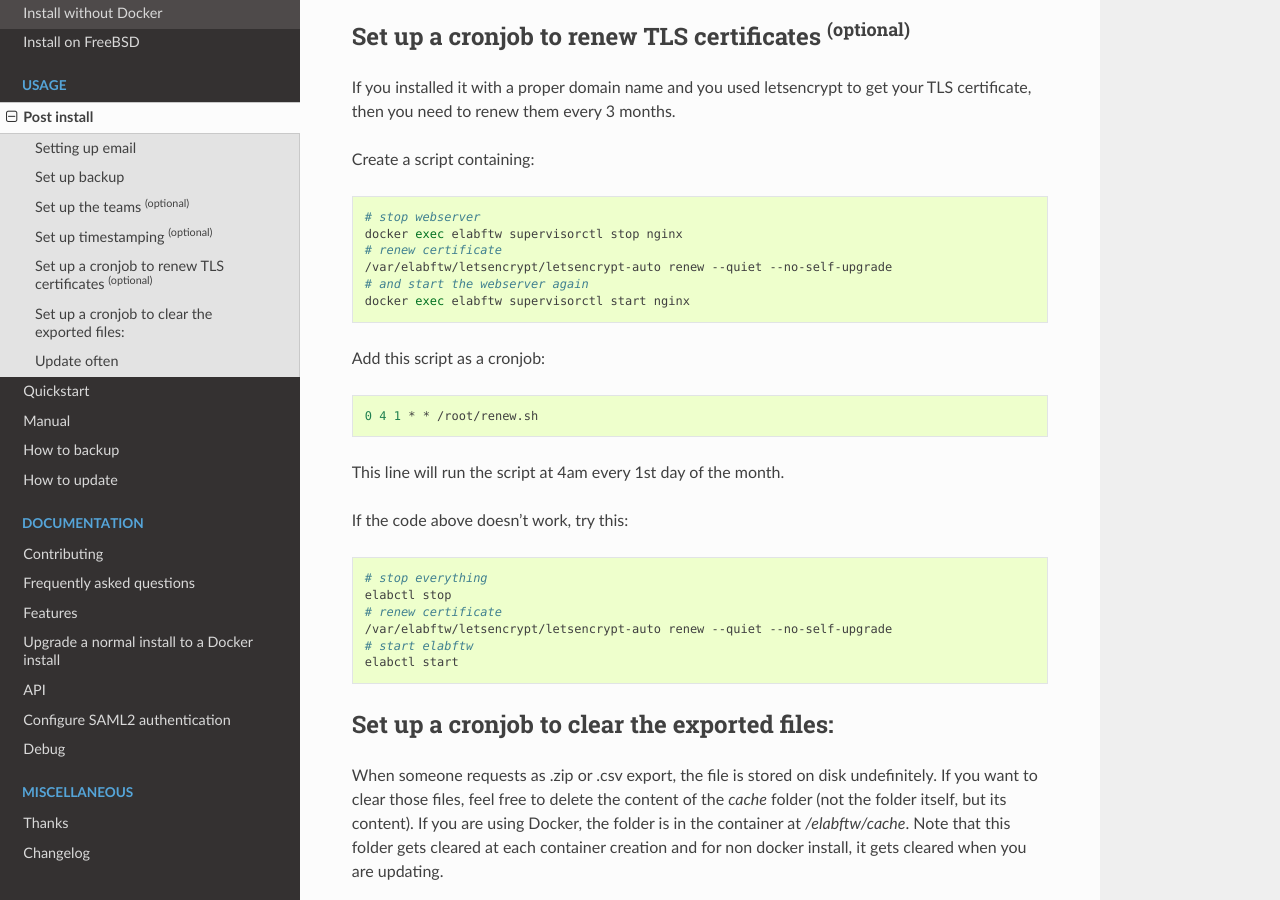
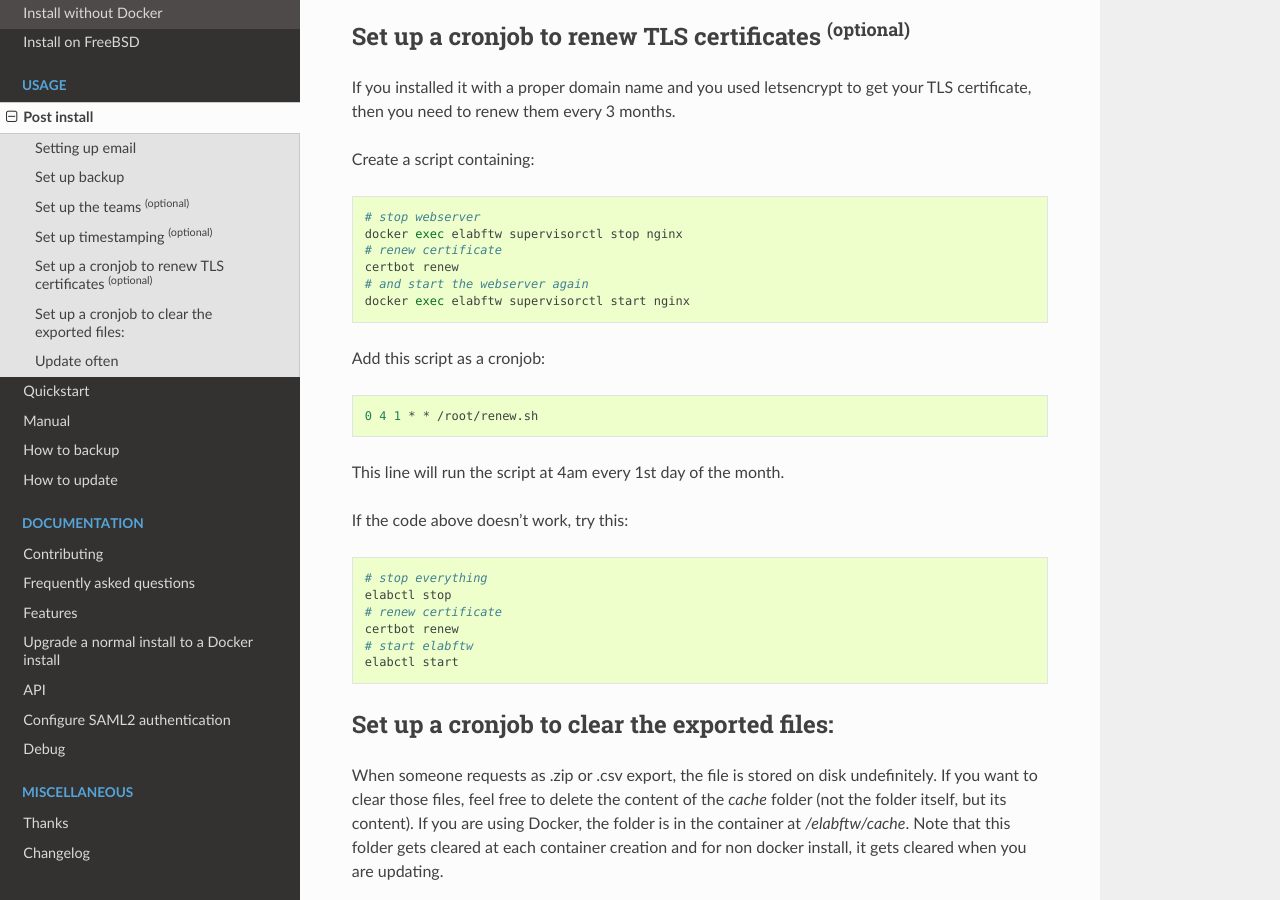
Before and after one commit to elabftw/elabdoc, a Sphinx documentation site: the page built from doc/postinstall.rst, in a window 1280 px wide and 900 px high, scrolled down 1409 px. Built offline with Sphinx 7.4.7 and the Read the Docs theme 2.0.0, drawn with Linux system fonts in a browser that asks for light colours; pages that are not in the unit, such as notebooks, are missing from menus.

Commit message:
use certbot

```diff
--- a/doc/postinstall.rst
+++ b/doc/postinstall.rst
@@ -55,7 +55,7 @@
     # stop webserver
     docker exec elabftw supervisorctl stop nginx
     # renew certificate
-    /var/elabftw/letsencrypt/letsencrypt-auto renew --quiet --no-self-upgrade
+    certbot renew
     # and start the webserver again
     docker exec elabftw supervisorctl start nginx
 
@@ -74,7 +74,7 @@
     # stop everything
     elabctl stop
     # renew certificate
-    /var/elabftw/letsencrypt/letsencrypt-auto renew --quiet --no-self-upgrade
+    certbot renew
     # start elabftw
     elabctl start
 
```
